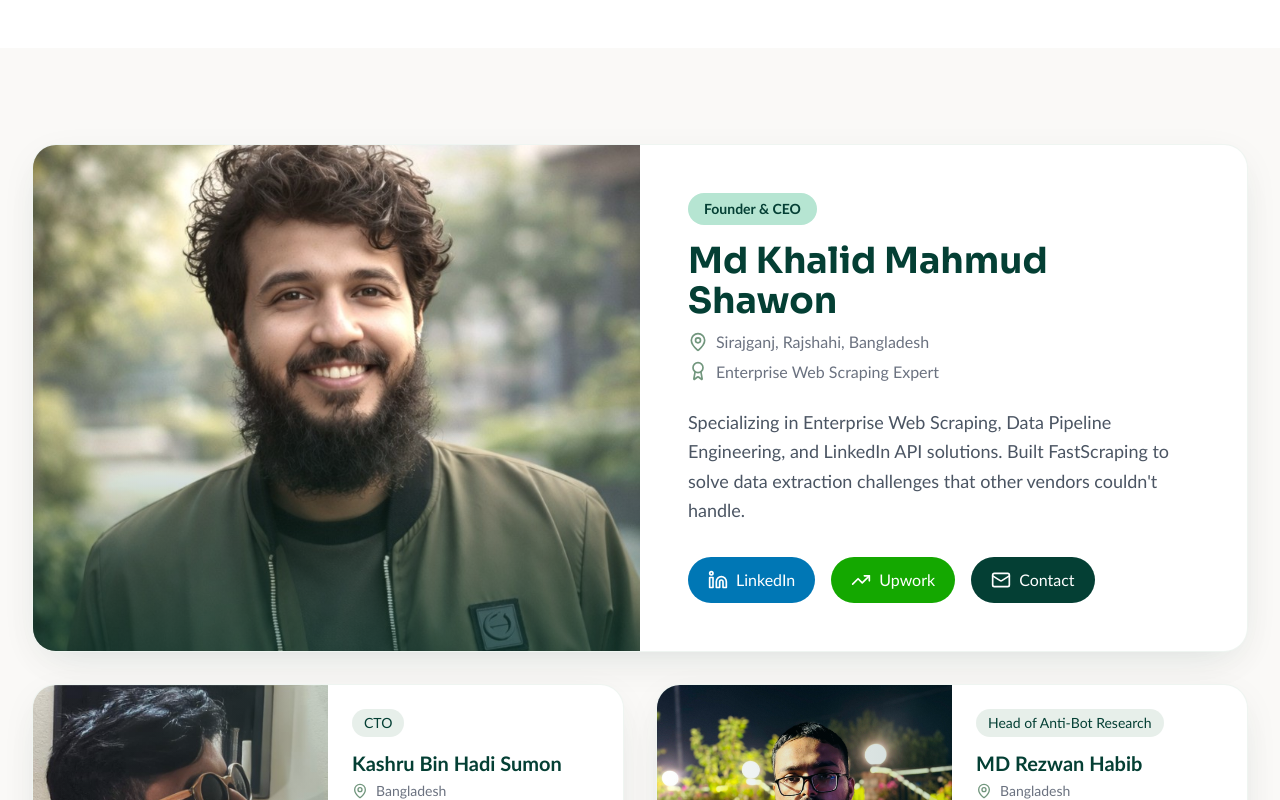
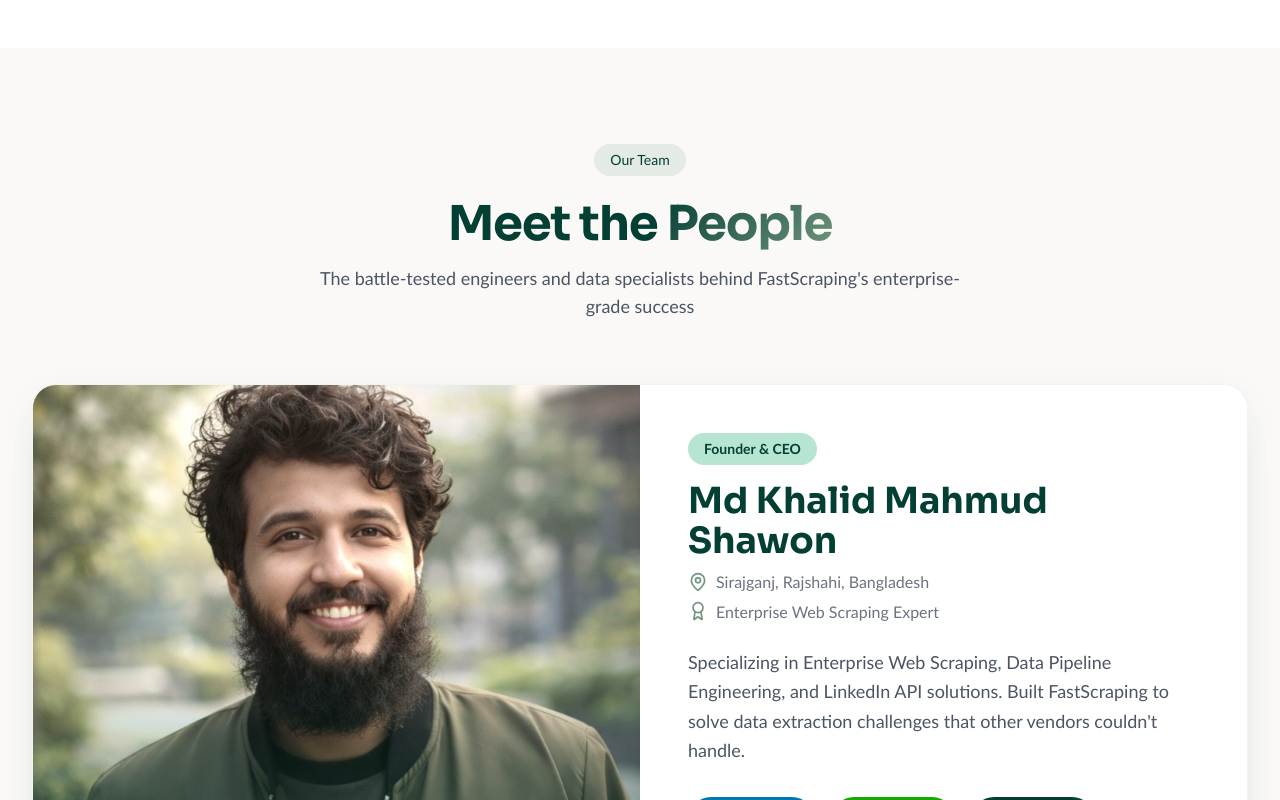
Before and after one commit to SoundlessGhost/fastscraping2, a Next.js app: page /about in a window 1280 px wide. Shown: the part 1023-1823 px from the top of the page. Built offline with nearby package versions, Linux system fonts and the light colour scheme.

Commit message:
update about page

```diff
--- a/components/team-bento-v2.tsx
+++ b/components/team-bento-v2.tsx
@@ -68,6 +68,24 @@ export function TeamBentoGridV2() {
     <>
       <section className="py-24 bg-cream">
         <div className="max-w-7xl mx-auto px-4 sm:px-6 lg:px-8">
+          <motion.div
+            initial={{ opacity: 0, y: 20 }}
+            whileInView={{ opacity: 1, y: 0 }}
+            viewport={{ once: true }}
+            className="text-center mb-16"
+          >
+            <span className="inline-flex items-center px-4 py-1.5 rounded-full bg-sage/30 text-primary text-sm font-medium mb-6">
+              Our Team
+            </span>
+            <h2 className="text-4xl lg:text-5xl font-bold font-display text-primary tracking-tight">
+              Meet the <span className="text-gradient">People</span>
+            </h2>
+            <p className="mt-4 text-lg text-gray-600 max-w-2xl mx-auto">
+              The battle-tested engineers and data specialists behind
+              FastScraping's enterprise-grade success
+            </p>
+          </motion.div>
+
           {/* Founder - Full Width */}
           {founder && (
             <motion.div
```
